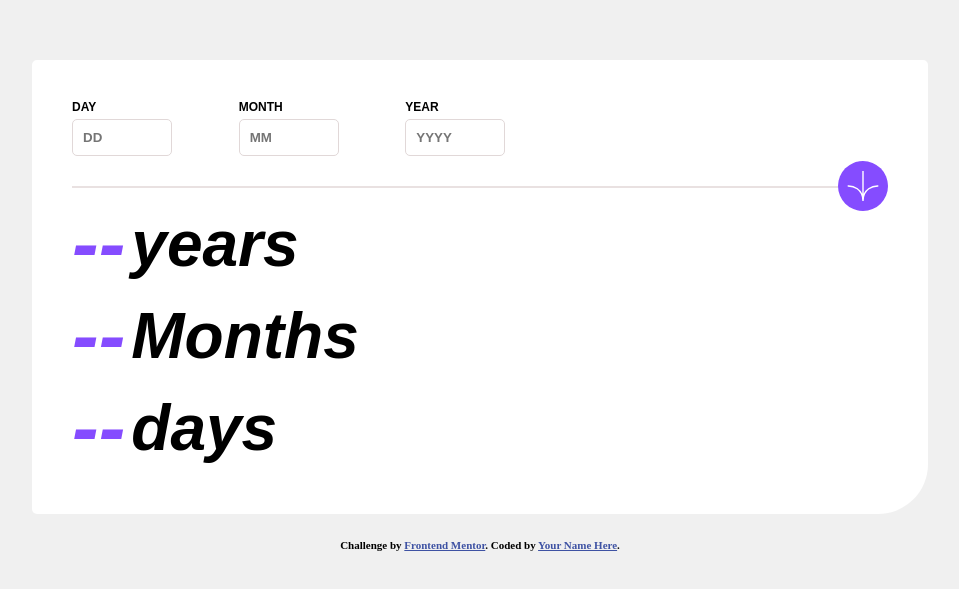
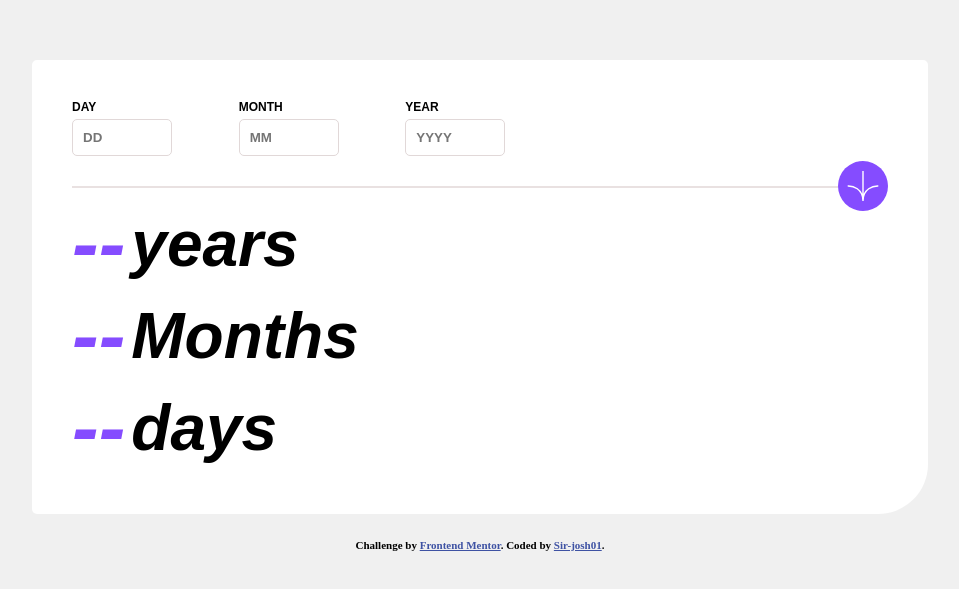
Before and after one commit to Sir-josh01/age-calculator, a plain HTML site: page index.html in a window 1280 px wide. Shown: the part 107-696 px from the top of the page, without its empty margins (160-1119 px from the left). Drawn offline with Linux system fonts and the light colour scheme.

Commit message:
added solution Url

```diff
--- a/index.html
+++ b/index.html
@@ -84,7 +84,7 @@
       Challenge by
       <a href="https://www.frontendmentor.io?ref=challenge" target="_blank"
         >Frontend Mentor</a
-      >. Coded by <a href="#">Your Name Here</a>.
+      >. Coded by <a href="https://github.com/Sir-josh01">Sir-josh01</a>.
     </div>
 
     <script src="script.js"></script>
```
Also changed, not shown: 1 other file.
